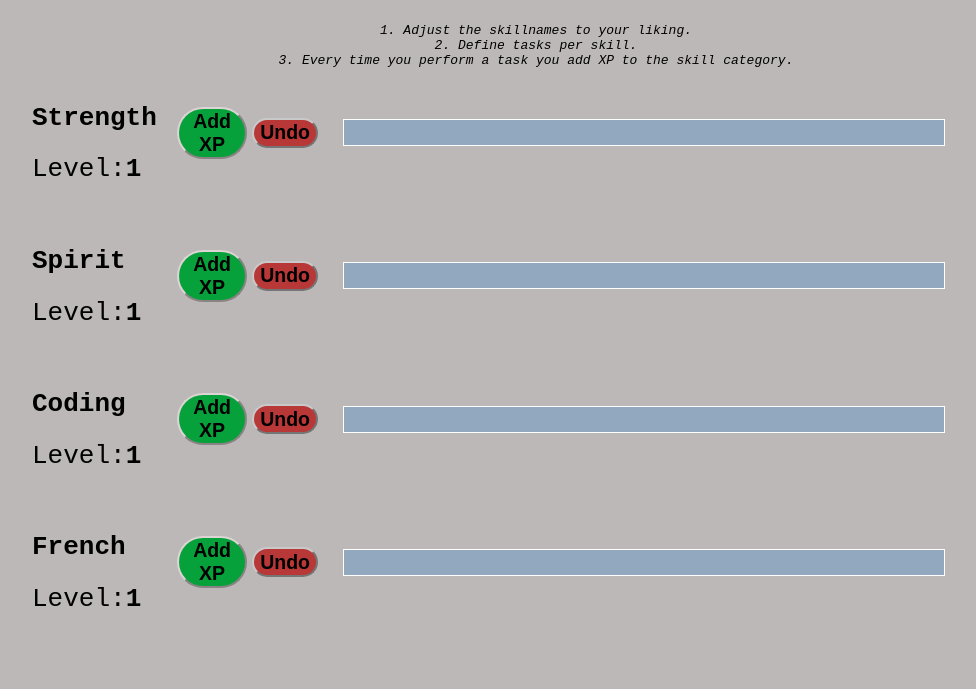
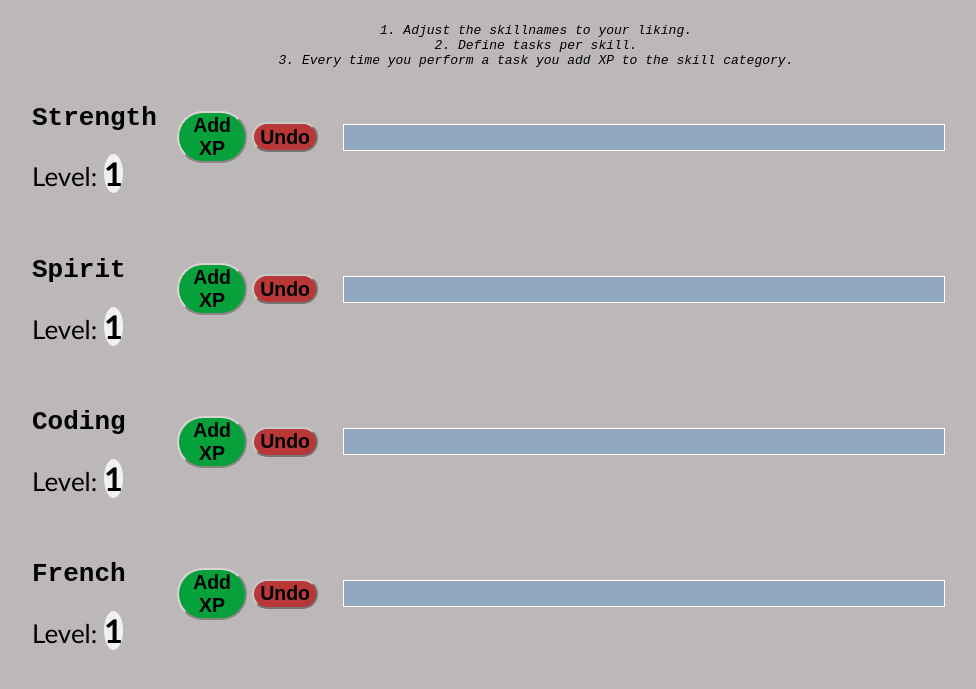
Before and after one commit to HeadwayYT/Levels, a plain HTML site: page index.html in a window 1280 px wide. Shown: the part 73-762 px from the top of the page, without its empty margins (104-1080 px from the left). Drawn offline with Linux system fonts and the light colour scheme.

Commit message:
Add files via upload

```diff
--- a/styles.css
+++ b/styles.css
@@ -32,6 +32,16 @@ p{
   width: 80svw;
   margin-left: 10svw;
   margin-bottom: 5svh;
+}
+
+.level-counter {
+  font-family: calibri;
+}
+
+span {
+  background-color:rgb(240, 240, 240);
+  border-radius: 50%;
+  font-size: 2.5rem;
 }
 
 .elements {
```
Also changed, not shown: index.html (+4 -4 lines).
